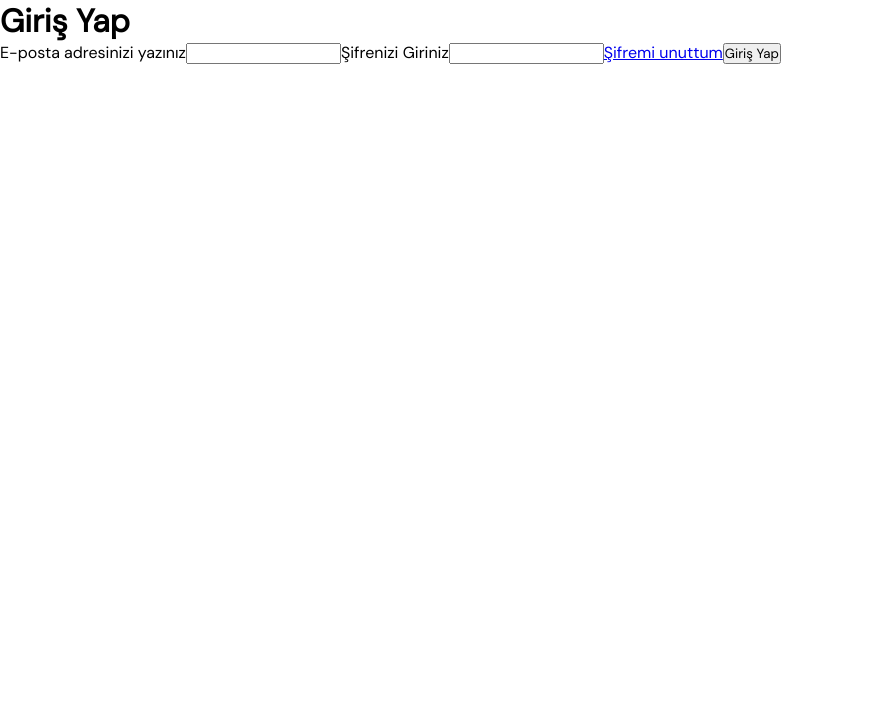
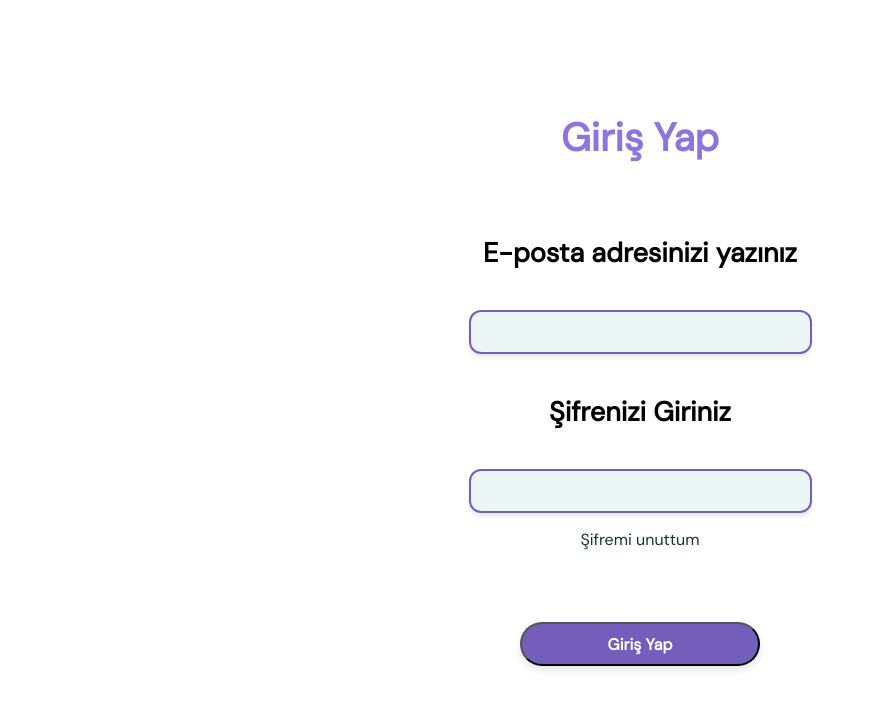
Before and after one commit to DNA-RNA/KidoKitDemoStaj, a React (Create React App) app in the folder frontend-project/: page /GirisYap in a window 1280 px wide. Shown: the top 708 px of the page, without its empty margins (0-874 px from the left). Built offline with nearby package versions, Linux system fonts and the light colour scheme.

Commit message:
09.09 stajın 5.günü

```diff
--- a/frontend-project/src/App.js
+++ b/frontend-project/src/App.js
@@ -1,6 +1,6 @@
 import './styles/App.css';
-// import './styles/KayitOl.css'
-// import './styles/GirisYap.css'
+//import './styles/KayitOl.css'
+import './styles/GirisYap.css'
 import {Route, Routes,BrowserRouter} from 'react-router-dom'
 import AnaSayfa from './pages/AnaSayfa';
 import KayitOl from './pages/KayitOl';
--- /dev/null
+++ b/frontend-project/src/styles/GirisYap.css
@@ -0,0 +1,53 @@
+.container-giris-yap{
+    display: flex;
+    flex-direction: column;
+    align-items: center;
+    height: 100vh;
+}
+.header-giris-yap{
+  color: #8D75E0;
+  font-size: 39px;
+  font-weight: 700;
+  padding-top: 7rem;
+}
+.form-giris{
+  padding-top: 3rem;
+  display: flex;
+  flex-direction: column;
+  align-items: center;
+}
+form input {
+  height: 44px;
+  width: 343px;
+  margin: 1rem;
+  font-size: 15px;
+  border-radius: 12px;
+  border: 2px solid #735ebb;
+  background: rgba(68, 166, 180, 0.1);
+  box-shadow: 0px 4px 4px rgba(0, 0, 0, 0.08);
+}
+.form-title{
+    display: block;
+    font-weight: 700;
+    font-size: 27px;
+    line-height: 35px;
+    margin: 1rem;
+    padding: 0.5rem;
+}
+.container-giris-yap a {
+  text-decoration: none;
+  color: #173627;
+  padding-bottom: 2rem;
+}
+.container-giris-yap .btn-giris-yap{
+  background: #735EBB;
+  margin-top: 2.5rem;
+box-shadow: 0px 4px 10px rgba(0, 0, 0, 0.1);
+border-radius: 22px;
+width: 240px;
+height: 44px;
+color: white;
+font-weight: 700;
+font-size: 16px;
+
+}
```
